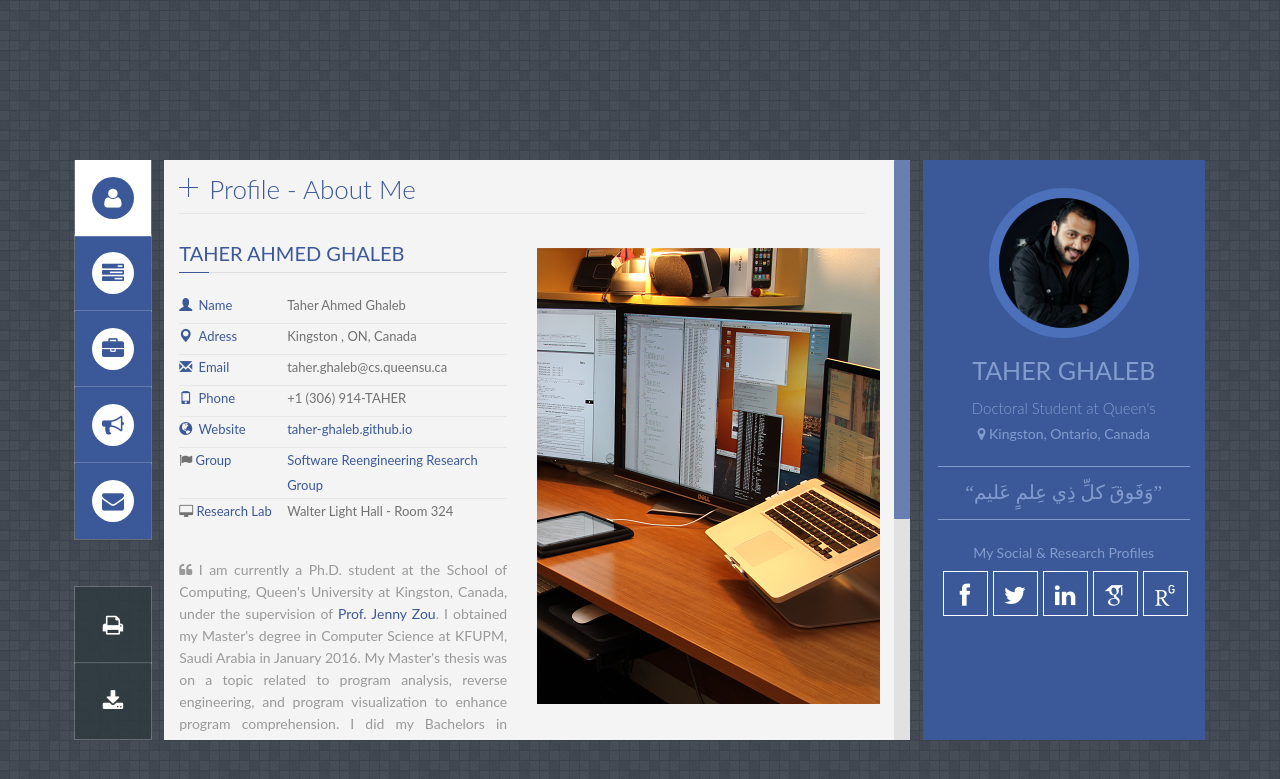
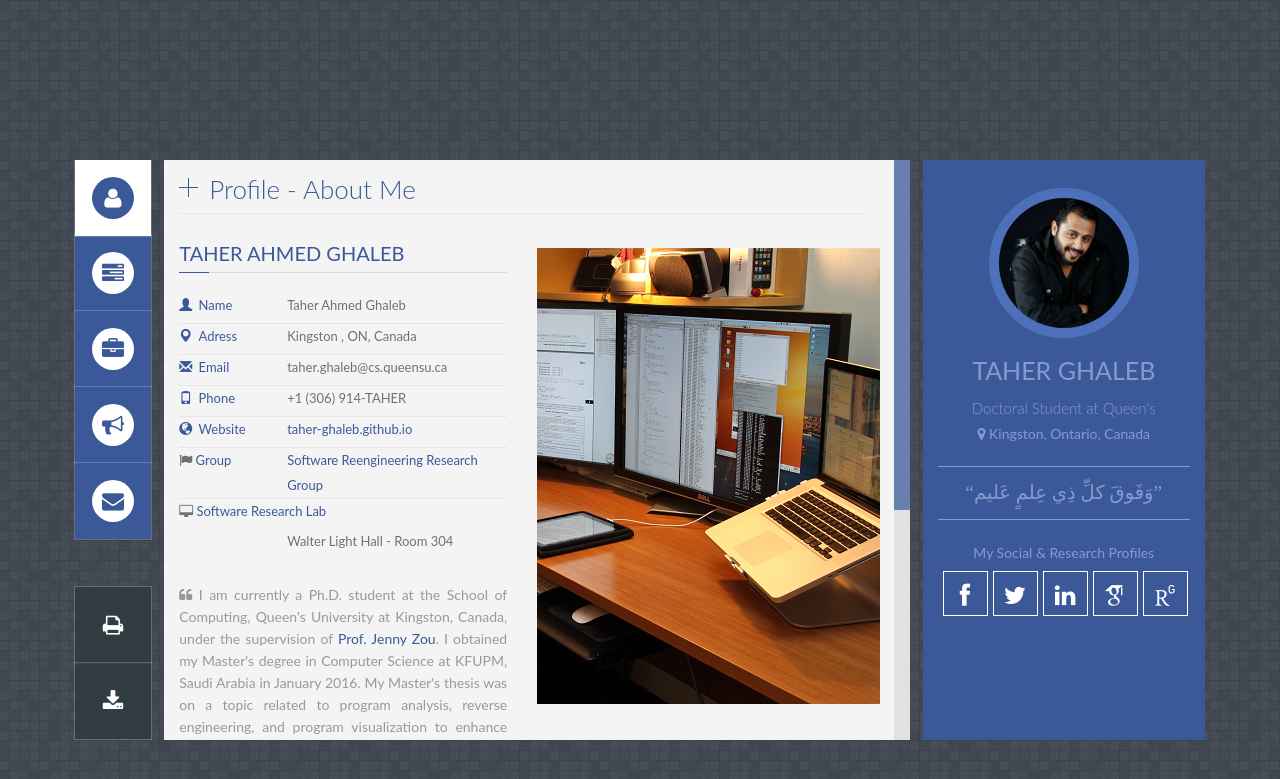
Before and after one commit to Taher-Ghaleb/Taher-Ghaleb.github.io, a Jekyll site: the page built from index.html, in a window 1280 px wide. Shown: the top 779 px of the page. Built offline with Jekyll 4.4.1, drawn with Linux system fonts in a browser that asks for light colours; some web fonts are replaced.

Commit message:
Update profile.html

```diff
--- a/_includes/profile.html
+++ b/_includes/profile.html
@@ -55,8 +55,8 @@
             </li>
             <li>
                 <i class="fa fa-desktop"></i>
-                <label>Research Lab</label>
-                <span class="value">Walter Light Hall - Room 324</span>
+                <label>Software Research Lab</label>
+                <span class="value">Walter Light Hall - Room 304</span>
                 <div class="clear"></div>
             </li>
 	</ul>
```
